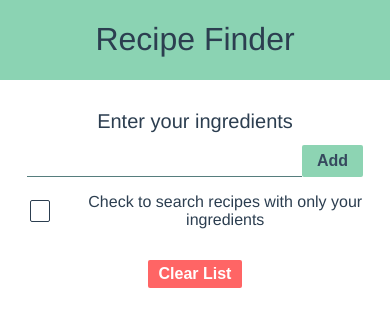
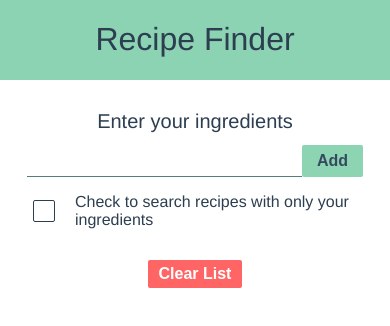
Before and after one commit to Meatuus/vuejs-food, a Vue app: page / in a window 390 px wide. Shown: the top 326 px of the page. Built offline with nearby package versions, Linux system fonts and the light colour scheme.

Commit message:
make recipe titles responsive and btn

```diff
--- a/src/components/FindRecipes.vue
+++ b/src/components/FindRecipes.vue
@@ -53,6 +53,8 @@
         flex-direction: row;
         justify-content: center;
         align-items: center;
+
+        padding: 15px 0;
     }
 
     .recipe-search.active {
@@ -60,12 +62,13 @@
     }
 
     .recipe-title {
-        margin-right: 30px;
+        /* margin-right: 30px; */
+        margin: 0 30px 0 0 ;
     }
 
     @media screen and (max-width: 999px) {
         .recipe-container {
-            margin: 20px;
+            margin: 10px 20px;
         }
     }
 
@@ -74,4 +77,10 @@
             margin: 10px;
         }
     }
+
+    @media screen and (max-width: 450px) {
+        .recipe-title {
+            display: none;
+        }
+    }
 </style>
--- a/src/components/IngredientForm.vue
+++ b/src/components/IngredientForm.vue
@@ -84,6 +84,9 @@
     h3 {
         font-size: 16px;
         font-weight: normal;
+        width: calc(100% - 65px);
+
+        text-align: left;
     }
 
     .exact-container {
@@ -91,25 +94,22 @@
         align-items: center;
         justify-content: center;
         flex-direction: row-reverse;
+
+        margin: 0 15px;
     }
 
     input[type=checkbox] {
         visibility: hidden;
+        margin: 0;
     }
 
-
-
-    label.exact-label {
-        margin: 10px 10px 10px 0;
-    }
-
-    label.exact-label {
+    .exact-label {
+        margin: 10px 20px 10px 0;
         width: 20px;
         height: 20px;
         border: 1px solid;
         border-radius: 2px;
         background: white;
-        margin: 10px;
         position: relative;
         cursor: pointer;
     }
```
